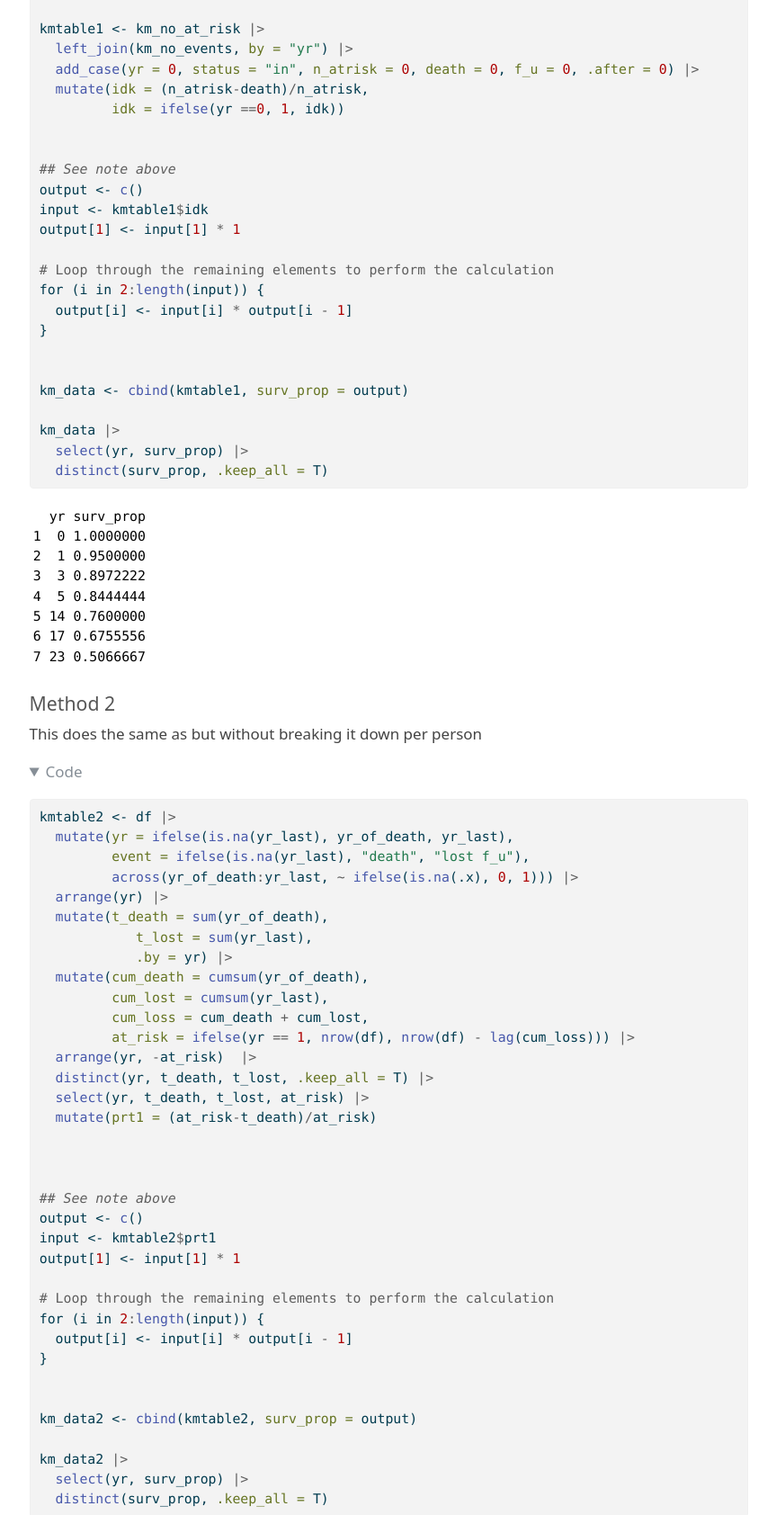
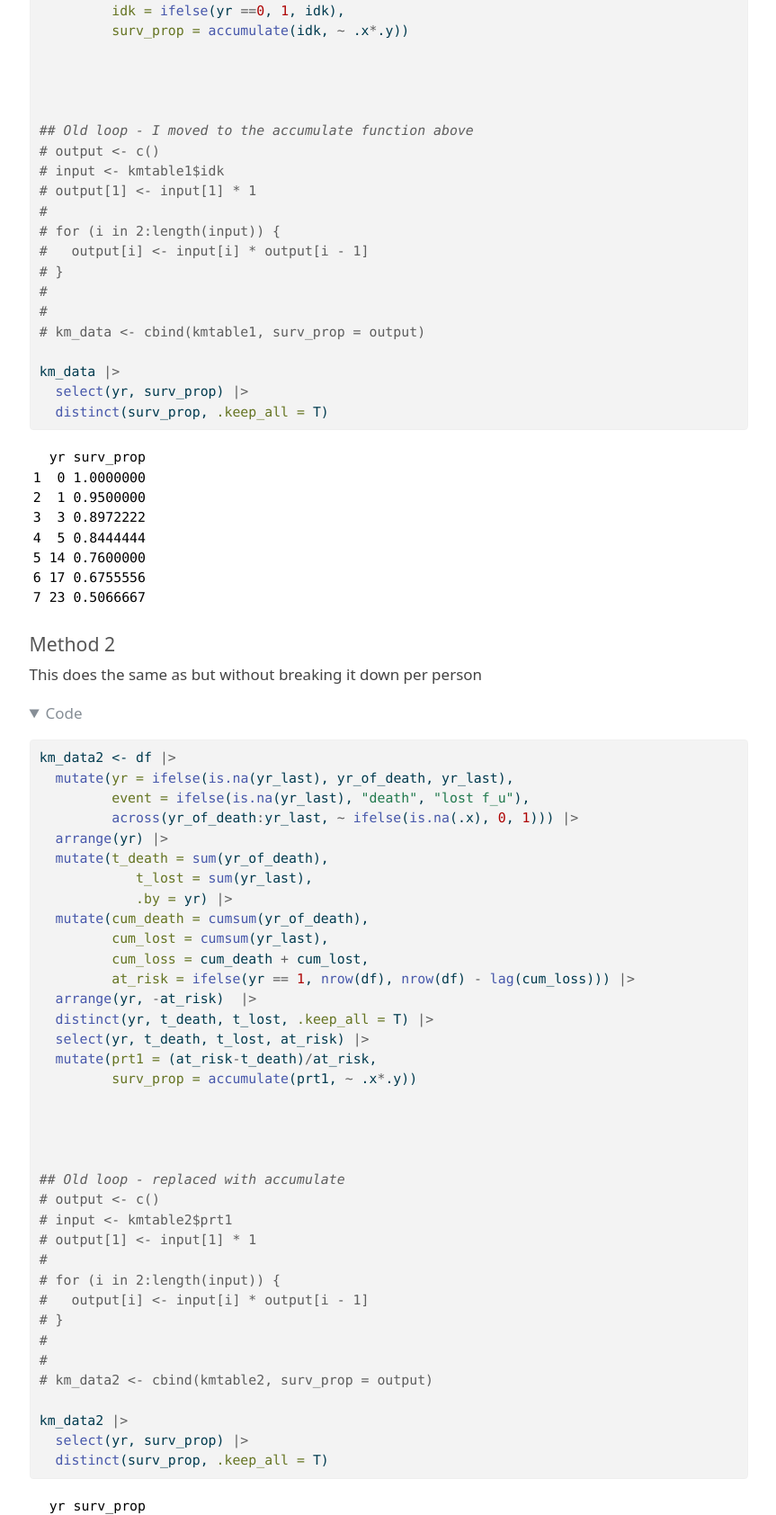
Before and after one commit to tuiaj/KaplanMeier-ByHand, a plain HTML site: page index.html in a window 1280 px wide. Shown: the part 2620-4304 px from the top of the page at 90% size, without its empty margins (208-1071 px from the left). Drawn offline with Linux system fonts and the light colour scheme.

Commit message:
Add files via upload

```diff
--- a/index.html
+++ b/index.html
@@ -127,12 +127,12 @@ pre > code.sourceCode > span > a:first-child::before { text-decoration: underlin
 <span id="cb2-10"><a href="#cb2-10" aria-hidden="true" tabindex="-1"></a>kableExtra<span class="sc">::</span><span class="fu">kable</span>(<span class="fu">head</span>(df))</span></code><button title="Copy to Clipboard" class="code-copy-button"><i class="bi"></i></button></pre></div>
 </details>
 <div class="cell-output-display">
-<table data-quarto-postprocess="true" class="table table-sm table-striped small">
+<table class="table table-sm table-striped small">
 <thead>
 <tr class="header">
-<th style="text-align: right;" data-quarto-table-cell-role="th">id</th>
-<th style="text-align: right;" data-quarto-table-cell-role="th">yr_of_death</th>
-<th style="text-align: right;" data-quarto-table-cell-role="th">yr_last</th>
+<th style="text-align: right;">id</th>
+<th style="text-align: right;">yr_of_death</th>
+<th style="text-align: right;">yr_last</th>
 </tr>
 </thead>
 <tbody>
@@ -168,8 +168,6 @@ pre > code.sourceCode > span > a:first-child::before { text-decoration: underlin
 </tr>
 </tbody>
 </table>
-
-
 </div>
 </div>
 <p>Manipulating the data to simulate the structure for further analysis. It provides a timeline data for each participant</p>
@@ -218,19 +216,6 @@ pre > code.sourceCode > span > a:first-child::before { text-decoration: underlin
 <section id="kaplan-meier" class="level2">
 <h2 class="anchored" data-anchor-id="kaplan-meier">Kaplan-Meier</h2>
 <p>Summarizes the data for the KM plot, giving survival probability per time point</p>
-<div class="callout callout-style-default callout-note callout-titled">
-<div class="callout-header d-flex align-content-center">
-<div class="callout-icon-container">
-<i class="callout-icon"></i>
-</div>
-<div class="callout-title-container flex-fill">
-Note
-</div>
-</div>
-<div class="callout-body-container callout-body">
-<p>This uses a loop, a rather inelegant solution. I tried other methods but weren’t working properly. Will try again later, maybe <code>accumulate</code>, or <code>reduce</code>, or <code>cumprod</code>?</p>
-</div>
-</div>
 <section id="method-1" class="level4">
 <h4 class="anchored" data-anchor-id="method-1">Method 1</h4>
 <div class="cell">
@@ -259,29 +244,31 @@ Note
 <span id="cb4-21"><a href="#cb4-21" aria-hidden="true" tabindex="-1"></a>  <span class="fu">mutate</span>(<span class="fu">across</span>(death<span class="sc">:</span>f_u, <span class="sc">~</span> <span class="fu">replace_na</span>(.x, <span class="dv">0</span>)))</span>
 <span id="cb4-22"><a href="#cb4-22" aria-hidden="true" tabindex="-1"></a></span>
 <span id="cb4-23"><a href="#cb4-23" aria-hidden="true" tabindex="-1"></a></span>
-<span id="cb4-24"><a href="#cb4-24" aria-hidden="true" tabindex="-1"></a>kmtable1 <span class="ot">&lt;-</span> km_no_at_risk <span class="sc">|&gt;</span> </span>
+<span id="cb4-24"><a href="#cb4-24" aria-hidden="true" tabindex="-1"></a>km_data <span class="ot">&lt;-</span> km_no_at_risk <span class="sc">|&gt;</span> </span>
 <span id="cb4-25"><a href="#cb4-25" aria-hidden="true" tabindex="-1"></a>  <span class="fu">left_join</span>(km_no_events, <span class="at">by =</span> <span class="st">"yr"</span>) <span class="sc">|&gt;</span> </span>
 <span id="cb4-26"><a href="#cb4-26" aria-hidden="true" tabindex="-1"></a>  <span class="fu">add_case</span>(<span class="at">yr =</span> <span class="dv">0</span>, <span class="at">status =</span> <span class="st">"in"</span>, <span class="at">n_atrisk =</span> <span class="dv">0</span>, <span class="at">death =</span> <span class="dv">0</span>, <span class="at">f_u =</span> <span class="dv">0</span>, <span class="at">.after =</span> <span class="dv">0</span>) <span class="sc">|&gt;</span> </span>
 <span id="cb4-27"><a href="#cb4-27" aria-hidden="true" tabindex="-1"></a>  <span class="fu">mutate</span>(<span class="at">idk =</span> (n_atrisk<span class="sc">-</span>death)<span class="sc">/</span>n_atrisk, </span>
-<span id="cb4-28"><a href="#cb4-28" aria-hidden="true" tabindex="-1"></a>         <span class="at">idk =</span> <span class="fu">ifelse</span>(yr <span class="sc">==</span><span class="dv">0</span>, <span class="dv">1</span>, idk))</span>
-<span id="cb4-29"><a href="#cb4-29" aria-hidden="true" tabindex="-1"></a></span>
+<span id="cb4-28"><a href="#cb4-28" aria-hidden="true" tabindex="-1"></a>         <span class="at">idk =</span> <span class="fu">ifelse</span>(yr <span class="sc">==</span><span class="dv">0</span>, <span class="dv">1</span>, idk), </span>
+<span id="cb4-29"><a href="#cb4-29" aria-hidden="true" tabindex="-1"></a>         <span class="at">surv_prop =</span> <span class="fu">accumulate</span>(idk, <span class="sc">~</span> .x<span class="sc">*</span>.y))</span>
 <span id="cb4-30"><a href="#cb4-30" aria-hidden="true" tabindex="-1"></a></span>
-<span id="cb4-31"><a href="#cb4-31" aria-hidden="true" tabindex="-1"></a><span class="do">## See note above            </span></span>
-<span id="cb4-32"><a href="#cb4-32" aria-hidden="true" tabindex="-1"></a>output <span class="ot">&lt;-</span> <span class="fu">c</span>()           </span>
-<span id="cb4-33"><a href="#cb4-33" aria-hidden="true" tabindex="-1"></a>input <span class="ot">&lt;-</span> kmtable1<span class="sc">$</span>idk</span>
-<span id="cb4-34"><a href="#cb4-34" aria-hidden="true" tabindex="-1"></a>output[<span class="dv">1</span>] <span class="ot">&lt;-</span> input[<span class="dv">1</span>] <span class="sc">*</span> <span class="dv">1</span></span>
-<span id="cb4-35"><a href="#cb4-35" aria-hidden="true" tabindex="-1"></a></span>
-<span id="cb4-36"><a href="#cb4-36" aria-hidden="true" tabindex="-1"></a><span class="co"># Loop through the remaining elements to perform the calculation</span></span>
-<span id="cb4-37"><a href="#cb4-37" aria-hidden="true" tabindex="-1"></a><span class="cf">for</span> (i <span class="cf">in</span> <span class="dv">2</span><span class="sc">:</span><span class="fu">length</span>(input)) {</span>
-<span id="cb4-38"><a href="#cb4-38" aria-hidden="true" tabindex="-1"></a>  output[i] <span class="ot">&lt;-</span> input[i] <span class="sc">*</span> output[i <span class="sc">-</span> <span class="dv">1</span>]</span>
-<span id="cb4-39"><a href="#cb4-39" aria-hidden="true" tabindex="-1"></a>}</span>
-<span id="cb4-40"><a href="#cb4-40" aria-hidden="true" tabindex="-1"></a></span>
-<span id="cb4-41"><a href="#cb4-41" aria-hidden="true" tabindex="-1"></a></span>
-<span id="cb4-42"><a href="#cb4-42" aria-hidden="true" tabindex="-1"></a>km_data <span class="ot">&lt;-</span> <span class="fu">cbind</span>(kmtable1, <span class="at">surv_prop =</span> output) </span>
-<span id="cb4-43"><a href="#cb4-43" aria-hidden="true" tabindex="-1"></a></span>
-<span id="cb4-44"><a href="#cb4-44" aria-hidden="true" tabindex="-1"></a>km_data <span class="sc">|&gt;</span> </span>
-<span id="cb4-45"><a href="#cb4-45" aria-hidden="true" tabindex="-1"></a>  <span class="fu">select</span>(yr, surv_prop) <span class="sc">|&gt;</span> </span>
-<span id="cb4-46"><a href="#cb4-46" aria-hidden="true" tabindex="-1"></a>  <span class="fu">distinct</span>(surv_prop, <span class="at">.keep_all =</span> T)</span></code><button title="Copy to Clipboard" class="code-copy-button"><i class="bi"></i></button></pre></div>
+<span id="cb4-31"><a href="#cb4-31" aria-hidden="true" tabindex="-1"></a></span>
+<span id="cb4-32"><a href="#cb4-32" aria-hidden="true" tabindex="-1"></a></span>
+<span id="cb4-33"><a href="#cb4-33" aria-hidden="true" tabindex="-1"></a></span>
+<span id="cb4-34"><a href="#cb4-34" aria-hidden="true" tabindex="-1"></a><span class="do">## Old loop - I moved to the accumulate function above        </span></span>
+<span id="cb4-35"><a href="#cb4-35" aria-hidden="true" tabindex="-1"></a><span class="co"># output &lt;- c()           </span></span>
+<span id="cb4-36"><a href="#cb4-36" aria-hidden="true" tabindex="-1"></a><span class="co"># input &lt;- kmtable1$idk</span></span>
+<span id="cb4-37"><a href="#cb4-37" aria-hidden="true" tabindex="-1"></a><span class="co"># output[1] &lt;- input[1] * 1</span></span>
+<span id="cb4-38"><a href="#cb4-38" aria-hidden="true" tabindex="-1"></a><span class="co"># </span></span>
+<span id="cb4-39"><a href="#cb4-39" aria-hidden="true" tabindex="-1"></a><span class="co"># for (i in 2:length(input)) {</span></span>
+<span id="cb4-40"><a href="#cb4-40" aria-hidden="true" tabindex="-1"></a><span class="co">#   output[i] &lt;- input[i] * output[i - 1]</span></span>
+<span id="cb4-41"><a href="#cb4-41" aria-hidden="true" tabindex="-1"></a><span class="co"># }</span></span>
+<span id="cb4-42"><a href="#cb4-42" aria-hidden="true" tabindex="-1"></a><span class="co"># </span></span>
+<span id="cb4-43"><a href="#cb4-43" aria-hidden="true" tabindex="-1"></a><span class="co"># </span></span>
+<span id="cb4-44"><a href="#cb4-44" aria-hidden="true" tabindex="-1"></a><span class="co"># km_data &lt;- cbind(kmtable1, surv_prop = output) </span></span>
+<span id="cb4-45"><a href="#cb4-45" aria-hidden="true" tabindex="-1"></a></span>
+<span id="cb4-46"><a href="#cb4-46" aria-hidden="true" tabindex="-1"></a>km_data <span class="sc">|&gt;</span> </span>
+<span id="cb4-47"><a href="#cb4-47" aria-hidden="true" tabindex="-1"></a>  <span class="fu">select</span>(yr, surv_prop) <span class="sc">|&gt;</span> </span>
+<span id="cb4-48"><a href="#cb4-48" aria-hidden="true" tabindex="-1"></a>  <span class="fu">distinct</span>(surv_prop, <span class="at">.keep_all =</span> T)</span></code><button title="Copy to Clipboard" class="code-copy-button"><i class="bi"></i></button></pre></div>
 </details>
 <div class="cell-output cell-output-stdout">
 <pre><code>  yr surv_prop
@@ -301,7 +288,7 @@ Note
 <div class="cell">
 <details open="">
 <summary>Code</summary>
-<div class="sourceCode cell-code" id="cb6"><pre class="sourceCode r code-with-copy"><code class="sourceCode r"><span id="cb6-1"><a href="#cb6-1" aria-hidden="true" tabindex="-1"></a>kmtable2 <span class="ot">&lt;-</span> df <span class="sc">|&gt;</span> </span>
+<div class="sourceCode cell-code" id="cb6"><pre class="sourceCode r code-with-copy"><code class="sourceCode r"><span id="cb6-1"><a href="#cb6-1" aria-hidden="true" tabindex="-1"></a>km_data2 <span class="ot">&lt;-</span> df <span class="sc">|&gt;</span> </span>
 <span id="cb6-2"><a href="#cb6-2" aria-hidden="true" tabindex="-1"></a>  <span class="fu">mutate</span>(<span class="at">yr =</span> <span class="fu">ifelse</span>(<span class="fu">is.na</span>(yr_last), yr_of_death, yr_last), </span>
 <span id="cb6-3"><a href="#cb6-3" aria-hidden="true" tabindex="-1"></a>         <span class="at">event =</span> <span class="fu">ifelse</span>(<span class="fu">is.na</span>(yr_last), <span class="st">"death"</span>, <span class="st">"lost f_u"</span>), </span>
 <span id="cb6-4"><a href="#cb6-4" aria-hidden="true" tabindex="-1"></a>         <span class="fu">across</span>(yr_of_death<span class="sc">:</span>yr_last, <span class="sc">~</span> <span class="fu">ifelse</span>(<span class="fu">is.na</span>(.x), <span class="dv">0</span>, <span class="dv">1</span>))) <span class="sc">|&gt;</span> </span>
@@ -316,26 +303,27 @@ Note
 <span id="cb6-13"><a href="#cb6-13" aria-hidden="true" tabindex="-1"></a>  <span class="fu">arrange</span>(yr, <span class="sc">-</span>at_risk)  <span class="sc">|&gt;</span> </span>
 <span id="cb6-14"><a href="#cb6-14" aria-hidden="true" tabindex="-1"></a>  <span class="fu">distinct</span>(yr, t_death, t_lost, <span class="at">.keep_all =</span> T) <span class="sc">|&gt;</span> </span>
 <span id="cb6-15"><a href="#cb6-15" aria-hidden="true" tabindex="-1"></a>  <span class="fu">select</span>(yr, t_death, t_lost, at_risk) <span class="sc">|&gt;</span> </span>
-<span id="cb6-16"><a href="#cb6-16" aria-hidden="true" tabindex="-1"></a>  <span class="fu">mutate</span>(<span class="at">prt1 =</span> (at_risk<span class="sc">-</span>t_death)<span class="sc">/</span>at_risk)</span>
-<span id="cb6-17"><a href="#cb6-17" aria-hidden="true" tabindex="-1"></a></span>
+<span id="cb6-16"><a href="#cb6-16" aria-hidden="true" tabindex="-1"></a>  <span class="fu">mutate</span>(<span class="at">prt1 =</span> (at_risk<span class="sc">-</span>t_death)<span class="sc">/</span>at_risk, </span>
+<span id="cb6-17"><a href="#cb6-17" aria-hidden="true" tabindex="-1"></a>         <span class="at">surv_prop =</span> <span class="fu">accumulate</span>(prt1, <span class="sc">~</span> .x<span class="sc">*</span>.y))</span>
 <span id="cb6-18"><a href="#cb6-18" aria-hidden="true" tabindex="-1"></a></span>
 <span id="cb6-19"><a href="#cb6-19" aria-hidden="true" tabindex="-1"></a></span>
-<span id="cb6-20"><a href="#cb6-20" aria-hidden="true" tabindex="-1"></a><span class="do">## See note above            </span></span>
-<span id="cb6-21"><a href="#cb6-21" aria-hidden="true" tabindex="-1"></a>output <span class="ot">&lt;-</span> <span class="fu">c</span>()           </span>
-<span id="cb6-22"><a href="#cb6-22" aria-hidden="true" tabindex="-1"></a>input <span class="ot">&lt;-</span> kmtable2<span class="sc">$</span>prt1</span>
-<span id="cb6-23"><a href="#cb6-23" aria-hidden="true" tabindex="-1"></a>output[<span class="dv">1</span>] <span class="ot">&lt;-</span> input[<span class="dv">1</span>] <span class="sc">*</span> <span class="dv">1</span></span>
-<span id="cb6-24"><a href="#cb6-24" aria-hidden="true" tabindex="-1"></a></span>
-<span id="cb6-25"><a href="#cb6-25" aria-hidden="true" tabindex="-1"></a><span class="co"># Loop through the remaining elements to perform the calculation</span></span>
-<span id="cb6-26"><a href="#cb6-26" aria-hidden="true" tabindex="-1"></a><span class="cf">for</span> (i <span class="cf">in</span> <span class="dv">2</span><span class="sc">:</span><span class="fu">length</span>(input)) {</span>
-<span id="cb6-27"><a href="#cb6-27" aria-hidden="true" tabindex="-1"></a>  output[i] <span class="ot">&lt;-</span> input[i] <span class="sc">*</span> output[i <span class="sc">-</span> <span class="dv">1</span>]</span>
-<span id="cb6-28"><a href="#cb6-28" aria-hidden="true" tabindex="-1"></a>}</span>
-<span id="cb6-29"><a href="#cb6-29" aria-hidden="true" tabindex="-1"></a></span>
-<span id="cb6-30"><a href="#cb6-30" aria-hidden="true" tabindex="-1"></a></span>
-<span id="cb6-31"><a href="#cb6-31" aria-hidden="true" tabindex="-1"></a>km_data2 <span class="ot">&lt;-</span> <span class="fu">cbind</span>(kmtable2, <span class="at">surv_prop =</span> output) </span>
-<span id="cb6-32"><a href="#cb6-32" aria-hidden="true" tabindex="-1"></a></span>
-<span id="cb6-33"><a href="#cb6-33" aria-hidden="true" tabindex="-1"></a>km_data2 <span class="sc">|&gt;</span> </span>
-<span id="cb6-34"><a href="#cb6-34" aria-hidden="true" tabindex="-1"></a>  <span class="fu">select</span>(yr, surv_prop) <span class="sc">|&gt;</span> </span>
-<span id="cb6-35"><a href="#cb6-35" aria-hidden="true" tabindex="-1"></a>  <span class="fu">distinct</span>(surv_prop, <span class="at">.keep_all =</span> T)</span></code><button title="Copy to Clipboard" class="code-copy-button"><i class="bi"></i></button></pre></div>
+<span id="cb6-20"><a href="#cb6-20" aria-hidden="true" tabindex="-1"></a></span>
+<span id="cb6-21"><a href="#cb6-21" aria-hidden="true" tabindex="-1"></a></span>
+<span id="cb6-22"><a href="#cb6-22" aria-hidden="true" tabindex="-1"></a><span class="do">## Old loop - replaced with accumulate</span></span>
+<span id="cb6-23"><a href="#cb6-23" aria-hidden="true" tabindex="-1"></a><span class="co"># output &lt;- c()           </span></span>
+<span id="cb6-24"><a href="#cb6-24" aria-hidden="true" tabindex="-1"></a><span class="co"># input &lt;- kmtable2$prt1</span></span>
+<span id="cb6-25"><a href="#cb6-25" aria-hidden="true" tabindex="-1"></a><span class="co"># output[1] &lt;- input[1] * 1</span></span>
+<span id="cb6-26"><a href="#cb6-26" aria-hidden="true" tabindex="-1"></a><span class="co"># </span></span>
+<span id="cb6-27"><a href="#cb6-27" aria-hidden="true" tabindex="-1"></a><span class="co"># for (i in 2:length(input)) {</span></span>
+<span id="cb6-28"><a href="#cb6-28" aria-hidden="true" tabindex="-1"></a><span class="co">#   output[i] &lt;- input[i] * output[i - 1]</span></span>
+<span id="cb6-29"><a href="#cb6-29" aria-hidden="true" tabindex="-1"></a><span class="co"># }</span></span>
+<span id="cb6-30"><a href="#cb6-30" aria-hidden="true" tabindex="-1"></a><span class="co"># </span></span>
+<span id="cb6-31"><a href="#cb6-31" aria-hidden="true" tabindex="-1"></a><span class="co"># </span></span>
+<span id="cb6-32"><a href="#cb6-32" aria-hidden="true" tabindex="-1"></a><span class="co"># km_data2 &lt;- cbind(kmtable2, surv_prop = output) </span></span>
+<span id="cb6-33"><a href="#cb6-33" aria-hidden="true" tabindex="-1"></a></span>
+<span id="cb6-34"><a href="#cb6-34" aria-hidden="true" tabindex="-1"></a>km_data2 <span class="sc">|&gt;</span> </span>
+<span id="cb6-35"><a href="#cb6-35" aria-hidden="true" tabindex="-1"></a>  <span class="fu">select</span>(yr, surv_prop) <span class="sc">|&gt;</span> </span>
+<span id="cb6-36"><a href="#cb6-36" aria-hidden="true" tabindex="-1"></a>  <span class="fu">distinct</span>(surv_prop, <span class="at">.keep_all =</span> T)</span></code><button title="Copy to Clipboard" class="code-copy-button"><i class="bi"></i></button></pre></div>
 </details>
 <div class="cell-output cell-output-stdout">
 <pre><code>  yr surv_prop
```
